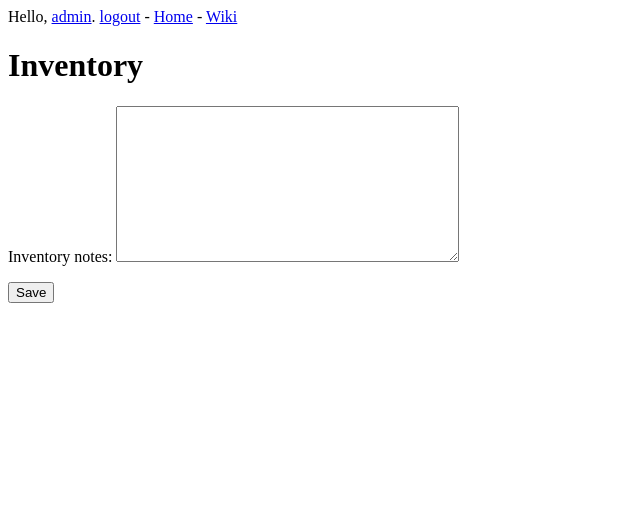
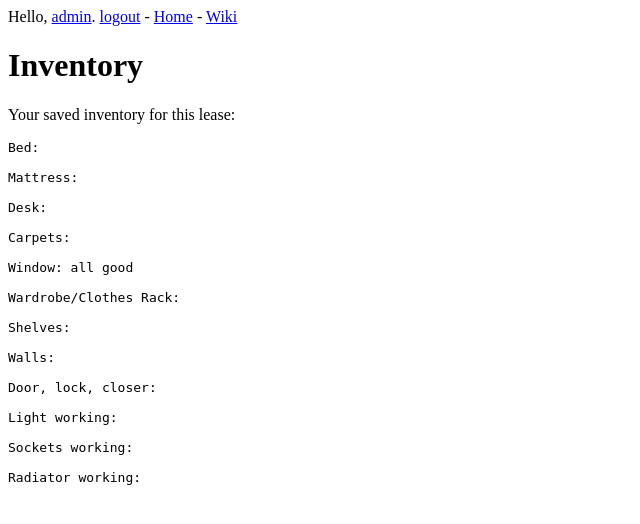
Before and after one commit to eshc/eshc-intranet, a Django app: page /leases/inventory/1 in a window 1280 px wide. Shown: the top 524 px of the page, without its empty margins (0-640 px from the left). Run offline with Django 3.2, Linux system fonts and the light colour scheme; a user stored in the database is signed in; data comes from the database, SQL or seed files in the repository; both versions use the stored data as it was after the commit.

Commit message:
Limit fillinng out inventory once. Display inventory to user

```diff
--- a/leases/templates/leases/inventory.html
+++ b/leases/templates/leases/inventory.html
@@ -3,15 +3,24 @@
 {% block content %}
 
 <h1>Inventory</h1>
-
+{% if saved_inventory %}
+	<p>Your saved inventory for this lease:</p>
+	<pre>{{ saved_inventory }}</pre>
+{% else %}
 	{% if lease %}
 
+	<h2>Instructions</h2>
+	<p>Note any current damages to the item. Look for holes, tears, stains, etc.</p>
+	<p>Type 'OK' if you accept the status of the item as is.</p>
+	<p>If you think an item is not up to par please make a note beside the corresponding item and submit.</p>
+	<p>YOU WILL NOT BE ABLE TO EDIT THIS AFTER SUBMITTING</p>
 	<form method="POST" action="{% url 'leases:inventory' lease.id %}">
 	    {% csrf_token %}
 	    {{ inventory_form.as_p }}
-    <button name="submit">Save</button>
+	    <button name="submit">Submit</button>
 	    <input type="hidden" name="next" value="{% url 'users:profile' %}" />
 	</form>
+	{% endif %}
 
 {% endif %}
 
--- a/leases/views.py
+++ b/leases/views.py
@@ -10,23 +10,25 @@ from .forms import InventoryForm
 def inventory(request, pk):
 	# lease = Lease.objects.get(pk=pk)
 	lease = get_object_or_404(Lease, pk=pk)
+	saved_inventory = False
 
 	# Verify lease belongs to the user
 	if request.user.id == lease.user_id:
-
 		if request.method != 'POST':
 			# Display empty form
-			inventory_form = InventoryForm()
-			# inventory_form.lease_id = lease.id
+			inventory_list = ['Bed', 'Mattress', 'Desk', 'Carpets', 'Window', 'Wardrobe/Clothes Rack', 'Shelves', 'Walls', 'Door, lock, closer', 'Light working', 'Sockets working', 'Radiator working']
+			initial_string = ''.join((item + ': \n\n') for item in inventory_list)
+			inventory_form = InventoryForm(initial={'inventory_notes': initial_string})
+
+			if Inventory.objects.filter(lease_id=lease.id).exists():
+				saved_inventory = Inventory.objects.filter(lease_id=lease.id)[0].inventory_notes
 		else:
-			inventory_form = InventoryForm(data=request.POST)#, instance=inventory)
-			# inventory_form.lease_id = lease.id
+			inventory_form = InventoryForm(data=request.POST)
 			if inventory_form.is_valid():
 				inventory_form = inventory_form.save(lease_id=lease.id)
 				return HttpResponseRedirect(reverse('users:profile'))
 
-
-		context = {'lease': lease, 'inventory_form': inventory_form}
+		context = {'lease': lease, 'inventory_form': inventory_form, 'saved_inventory': saved_inventory}
 		# return render(request, 'users/edit_profile.html', context)
 
 
--- a/users/views.py
+++ b/users/views.py
@@ -8,7 +8,7 @@ from django.contrib.auth.decorators import login_required
 from django.utils import timezone
 
 from .forms import UserEditForm, ProfileEditForm
-from leases.models import Lease
+from leases.models import Lease, Inventory
 
 
 def logout_view(request):
```
Also changed, not shown: README.md, db.sqlite3, 1 other file. Lines whose indentation alone changed are shown as unchanged.
